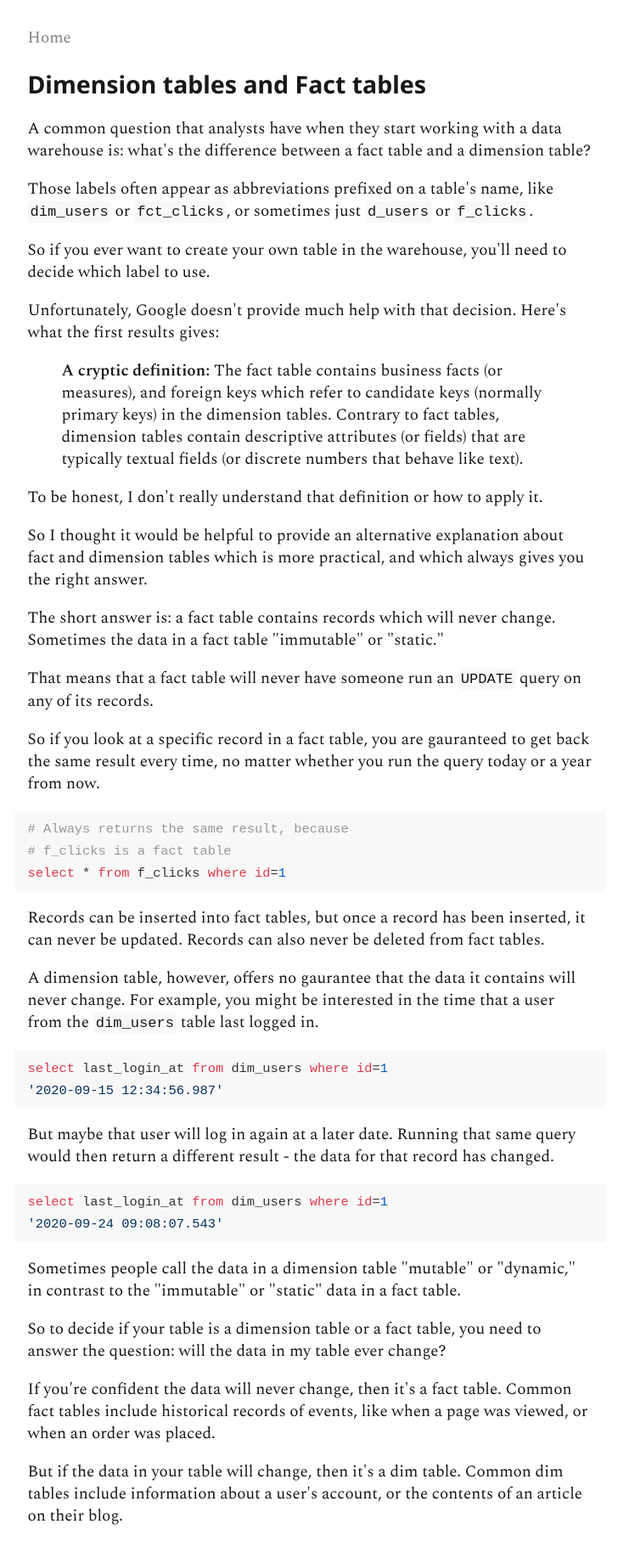
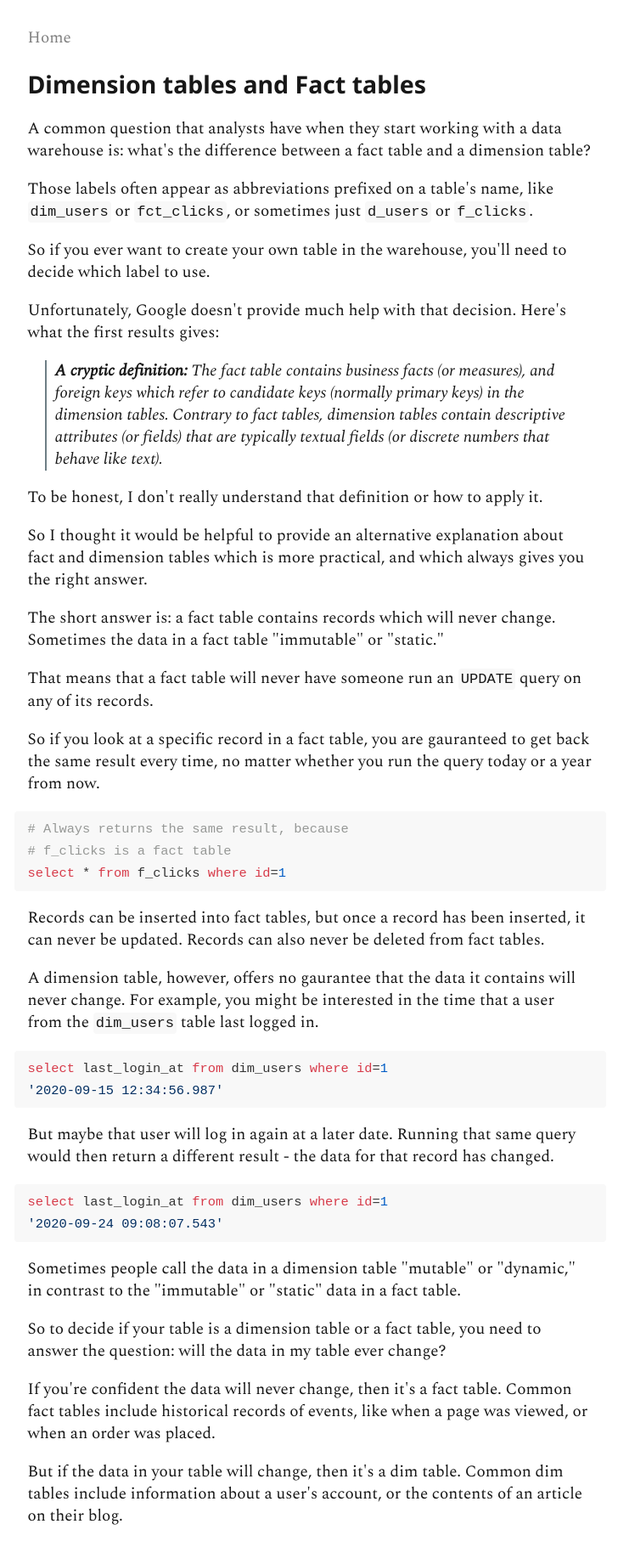
Before and after one commit to tjwaterman99/tjwaterman99, an MkDocs documentation site: the page built from docs/dim-and-fact-tables.md, in a window 1280 px wide. Shown: the top 1834 px of the page at 85% size, without its empty margins (275-1003 px from the left). Built offline with MkDocs 1.6.1, drawn with Linux system fonts in a browser that asks for light colours.

Commit message:
Add blockquotes styling

```diff
--- a/theme/css/base.css
+++ b/theme/css/base.css
@@ -68,6 +68,7 @@ code {
     padding: 3px;
     font-size: 90%;
     border-radius: 4px;
+    font-style: normal;
 }
 
 h1 {
@@ -79,3 +80,11 @@ h1 {
     margin-left: 4px;
     margin-right: 4px;
 }
+
+blockquote  {
+    margin-inline-start: 20px;
+    margin-inline-end: 20px;
+    font-style: italic;
+    border-left: 2px solid #6E7E85;
+    padding-left: 10px;
+}
```
